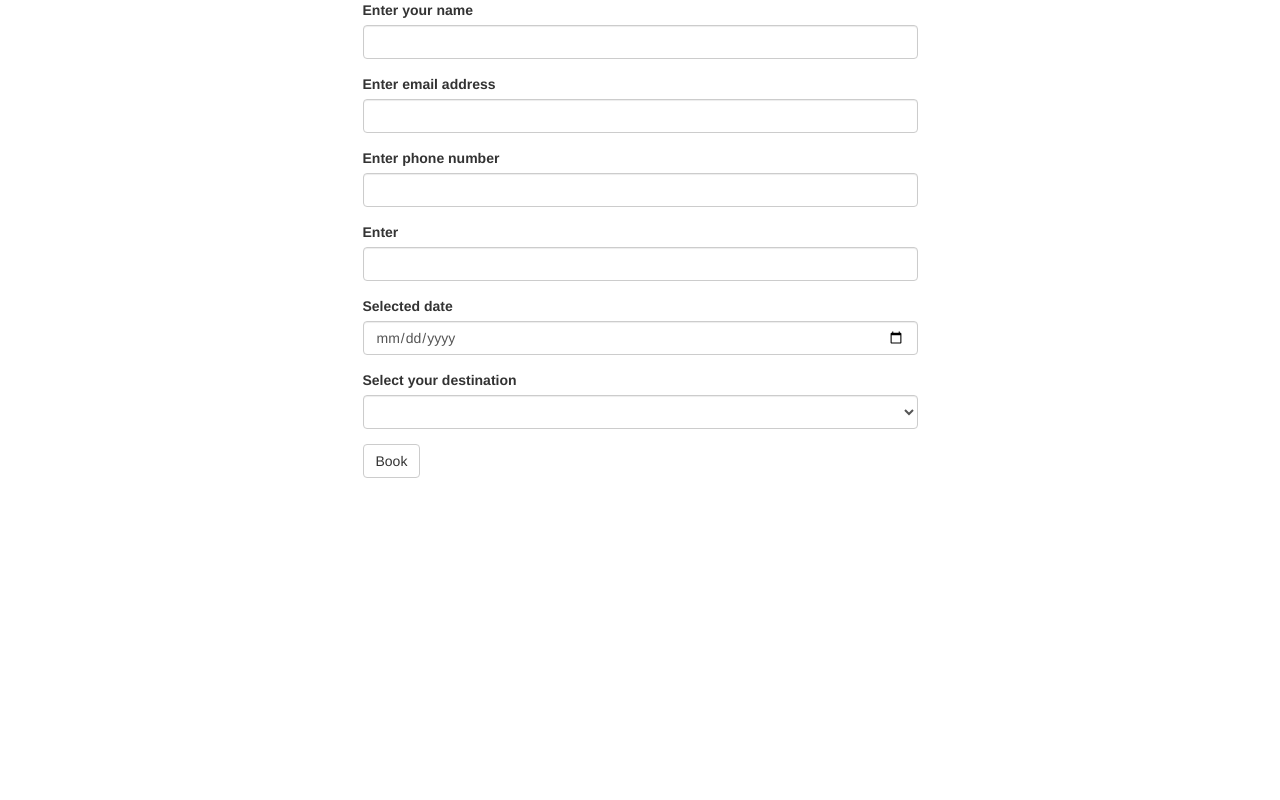
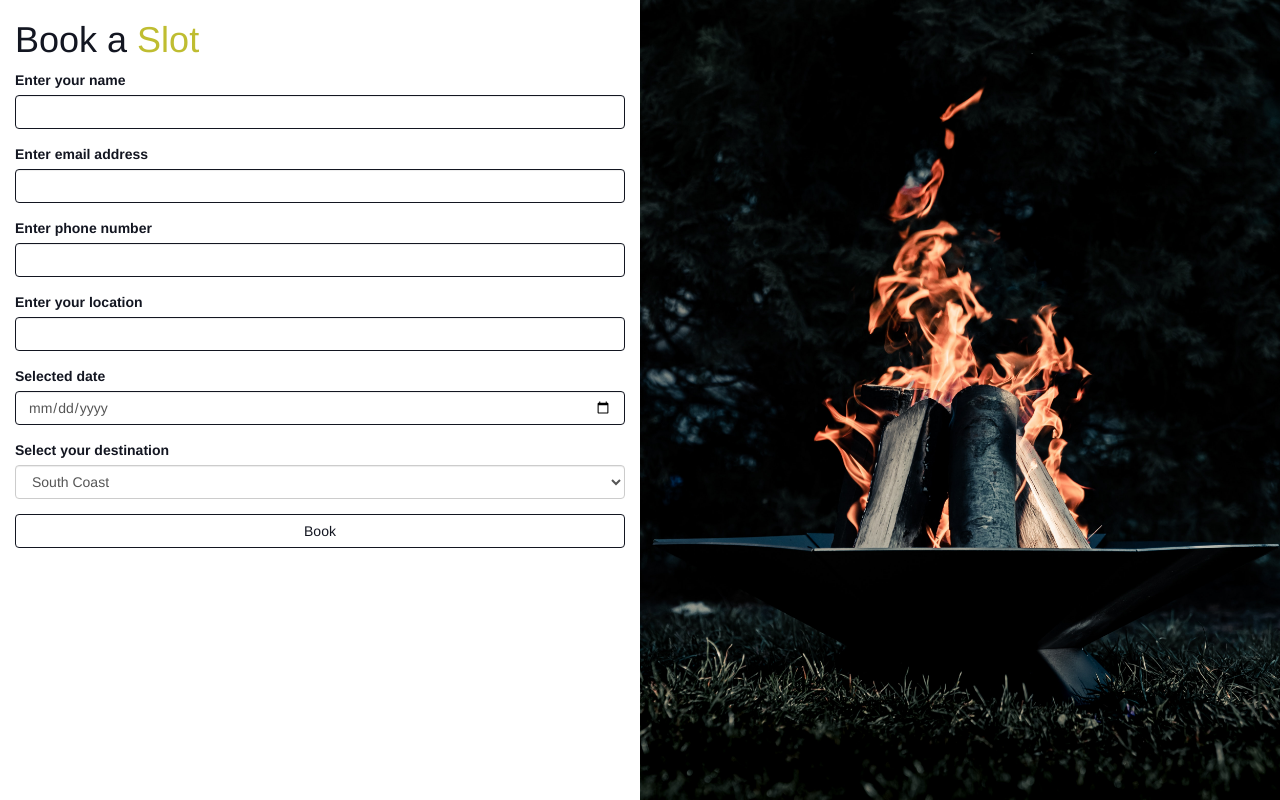
Before and after one commit to IvyJeptoo/Tours-and-Travel, a Flask app: page /bookings in a window 1280 px wide. Run offline with Flask 2, Linux system fonts and the light colour scheme; lists and menus that the app fills with data are empty; some libraries are stand-ins or nearby versions.

Commit message:
style: Add styling in the bookform

```diff
--- a/app/main/forms.py
+++ b/app/main/forms.py
@@ -7,7 +7,7 @@ class BookForm(FlaskForm):
     name = StringField('Enter your name')
     email = StringField('Enter email address')
     phone = StringField('Enter phone number')
-    location = StringField('Enter')
+    location = StringField('Enter your location')
     date = DateField('Selected date')
-    destination = SelectField('Select your destination')
+    destination = SelectField('Select your destination',choices=[('South Coast'),('North Coast'),('Lake Region'),('Mt. Kenya Region'),('Rift Valley region'),('Nakuru')])
     book = SubmitField('Book')
--- a/app/main/views.py
+++ b/app/main/views.py
@@ -15,13 +15,13 @@ def index():
 def bookings():
     bookform = BookForm()
     if bookform.validate_on_submit():
-      name = bookform.data
-      email = bookform.data
-      phone = bookform.data
-      date = bookform.data
-      destination = bookform.data
+      name = bookform.name.data
+      email = bookform.email.data
+      phone = bookform.phone.data
+      date = bookform.date.data
+      destination = bookform.destination.data
 
-      new_booking = Bookings(name=na)
+      Bookings = Bookings(name=name, email=email, phone=phone, date=date, destination=destination)
 
       bookform.save_slot()
     return render_template('bookform.html',bookform=bookform)
--- a/app/static/css/index.css
+++ b/app/static/css/index.css
@@ -0,0 +1,39 @@
+.booking{
+    color:#131621;
+
+    min-height: 100vh;
+
+
+}
+
+.booking input{
+    background-color: transparent;
+    border-color:#131621;
+
+}
+
+.booking input::placeholder,select{
+    background-color: transparent;
+}
+
+input[type="submit"]{
+    width: 100%;
+    color:#131621;
+    transition: all 1s ease-in;
+
+}
+
+input[type="submit"]:hover{
+    color: #131621;
+    background-color:#BFBD31;
+
+}
+
+.bonfire-bg{
+    background-image: url(../images/pexels-filip-marcus-adam-7339447.jpg);
+    background-position: 100%;
+    background-size: cover;
+    background-repeat: no-repeat;
+    height: 100vh;
+}
+/* ----------------------------Winston------------------------ */
--- a/app/templates/base.html
+++ b/app/templates/base.html
@@ -1,7 +1,7 @@
 {% extends 'bootstrap/base.html' %}
 {% block styles %}
 {{super()}}
-<link rel="stylesheet" href="{{url_for('static', filename='css/main.css')}}">
+<link rel="stylesheet" href="{{url_for('static', filename='css/index.css')}}">
 {% endblock %}
 {% block scripts %}
 <script src="{{url_for('static', filename='js/index.js')}}"></script>
--- a/app/templates/bookform.html
+++ b/app/templates/bookform.html
@@ -1,14 +1,21 @@
 {% extends 'base.html' %}
 {% import "bootstrap/wtf.html" as wtf %}
 
+
+
 {% block content %}
-<div class="container">
+
+
+<div class="container-fluid">
     <div class="row">
-        <div class="col-md-3"></div>
-        <div class="col-md-6">
+
+        <div class="col-md-6 booking">
+            <h1>Book a <span style="color: #BFBD31">Slot</span></h1>
             {{wtf.quick_form(bookform)}}
         </div>
-        <div class="col-md-3"></div>
+        <div class="col-md-6 bonfire-bg">
+
+        </div>
     </div>
 </div>
 
```
Also changed, not shown: app/static/images/pexels-filip-marcus-adam-7339447.jpg (added).
